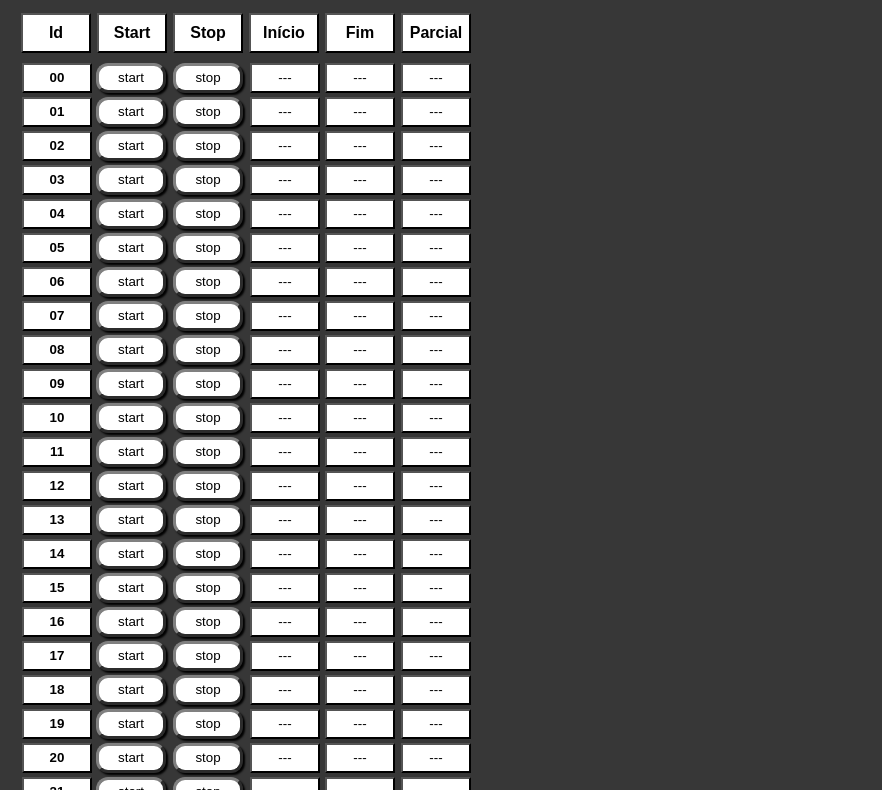
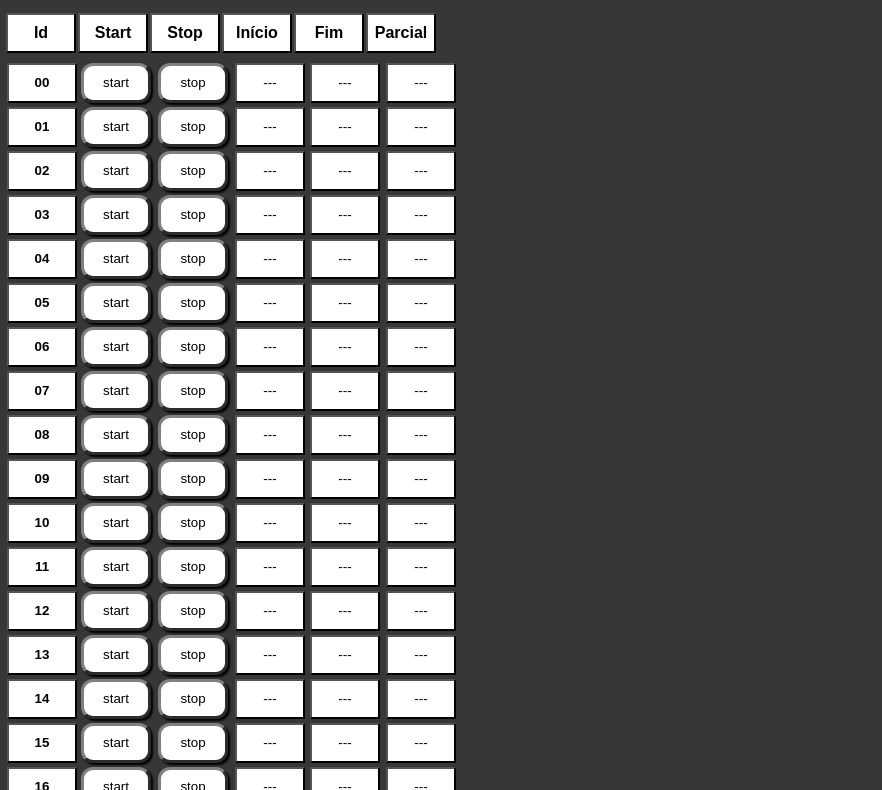
Before and after one commit to eduardoaoliv/cronometro_Bia, a plain HTML site: page index.html in a window 1280 px wide. Shown: the part 101-891 px from the top of the page, without its empty margins (0-882 px from the left). Drawn offline with Linux system fonts and the light colour scheme.

Commit message:
ajustes para o celular
Ajustando o layout para o celular

```diff
--- a/estilo.css
+++ b/estilo.css
@@ -1,6 +1,6 @@
 body{
     background-color: rgb(55,55,55);
-    margin-left: 20px;
+    margin-left: 5px;
 }
 
 header{
@@ -24,18 +24,17 @@ header{
 .botao_vetor{
     display: flex;
     background-color: rgb(55,55,55);
-    width: 460px;
 }
 .btn_id{
     width: 70px;
-    height: 30px;
+    height: 40px;
     margin: 2px;
     background-color: white;
     font-weight: bold;
 }
 .btn_start{
     width: 70px;
-    height: 30px;
+    height: 40px;
     margin: 2px;
     background-color: white;
     border-radius: 12px;
@@ -45,7 +44,7 @@ header{
 }
 .btn_stop{
     width: 70px;
-    height: 30px;
+    height: 40px;
     margin: 2px 5px 2px 5px;
     background-color: white;
     border-radius: 12px;
@@ -55,26 +54,26 @@ header{
 }
 .visor_inicio{
     width: 70px;
-    height: 30px;
+    height: 40px;
     margin: 2px 3px 2px 2px;
     background-color: white;
 }
 .visor_fim{
     width: 70px;
-    height: 30px;
+    height: 40px;
     margin: 2px 3px 2px 2px;
     background-color: white;
 }
 .visor_parcial{
     width: 70px;
-    height: 30px;
+    height: 40px;
     margin: 2px 3px;
     background-color: white;
 }
 #lbl_total{
     color: white;
     font-weight: bold;
-    margin-left: 240px;
+    margin-left: 190px;
 
 }
 #visor_total{
--- a/index.html
+++ b/index.html
@@ -10,14 +10,14 @@
 <body>
     <header><h1>Cronômetro</h1></header>
 
-        <div>
+        <div class="botao_vetor">
         <button class="indice">Id</button>
         <button class="indice">Start</button>
         <button class="indice">Stop</button>
         <button class="indice">Início</button>
         <button class="indice">Fim</button>
         <button class="indice">Parcial</button>
-    </div>
+        </div>
         <div class="botao_vetor">
             <button type="button" class="btn_id" name="0">00</button>
             <button type="button" class="btn_start" name="0">start</button>
```
